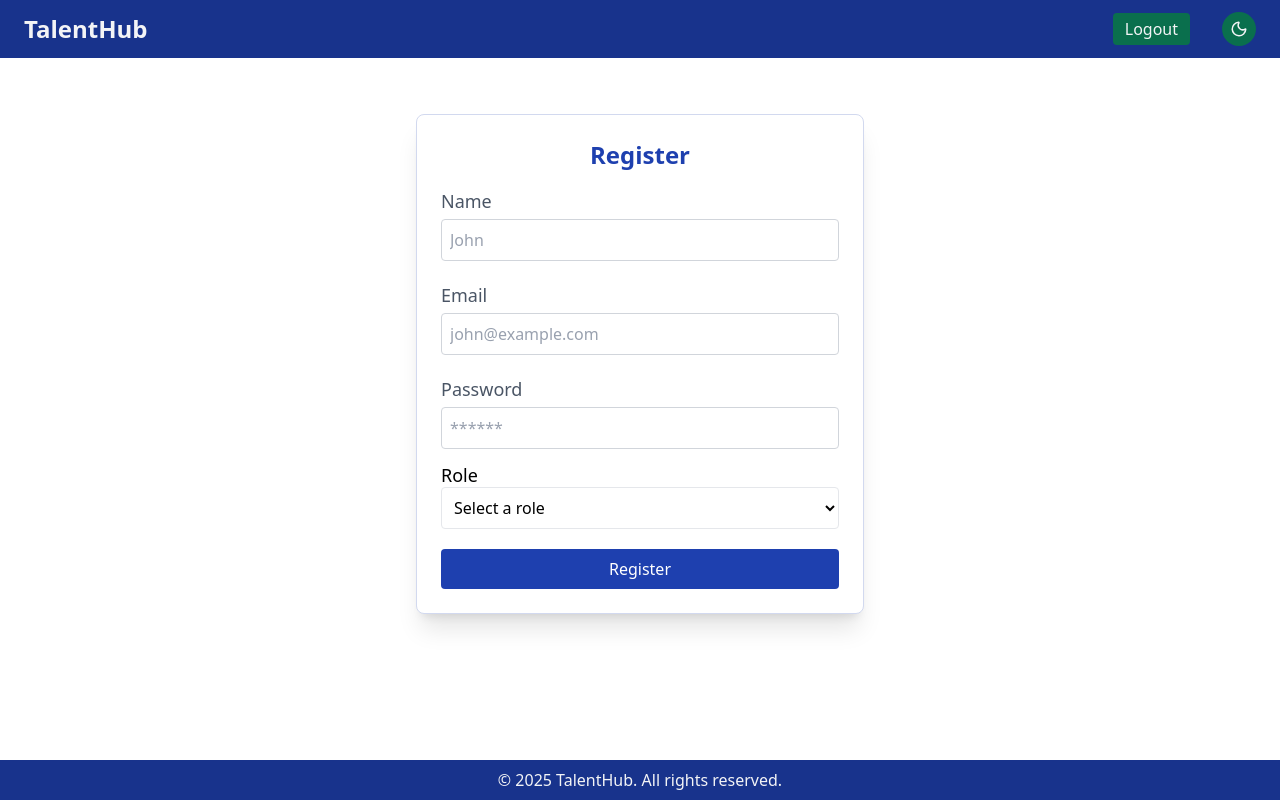
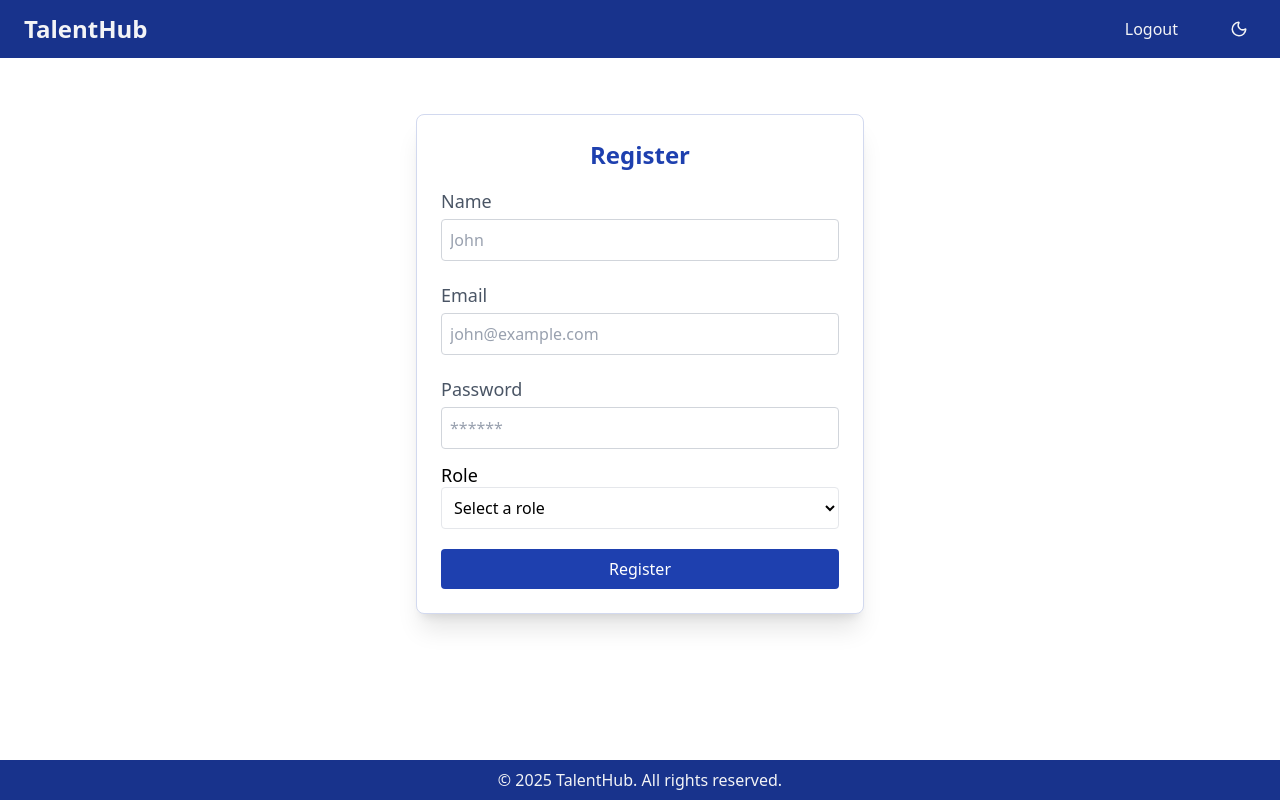
Before and after one commit to tewodros-m/TalentHub, a React (Vite) app in the folder frontend/: page /register in a window 1280 px wide. Built offline with nearby package versions, Linux system fonts and the light colour scheme; no server answers; sample sign-in values are in the browser's storage.

Commit message:
refactor: remove bg-color for logout and dark mode toggle

```diff
--- a/frontend/src/components/Navbar.tsx
+++ b/frontend/src/components/Navbar.tsx
@@ -52,7 +52,7 @@ const Navbar = () => {
           {isAuthenticated && (
             <button
               onClick={handleLogout}
-              className='ml-4 bg-secondary-700 px-3 py-1 rounded hover:bg-secondary-800'
+              className='ml-4 px-3 py-1 hover:underline'
             >
               Logout
             </button>
@@ -60,7 +60,7 @@ const Navbar = () => {
           {/* Dark mode toggle */}
           <button
             onClick={toggleDarkMode}
-            className='ml-4 p-2 rounded-full bg-secondary-700  hover:bg-secondary-800 transition'
+            className='ml-4 p-2 rounded-full  hover:bg-primary-700 dark:hover:bg-primary-200 transition'
             aria-label='Toggle dark mode'
           >
             {isDark ? <Sun size={18} /> : <Moon size={18} />}
```
